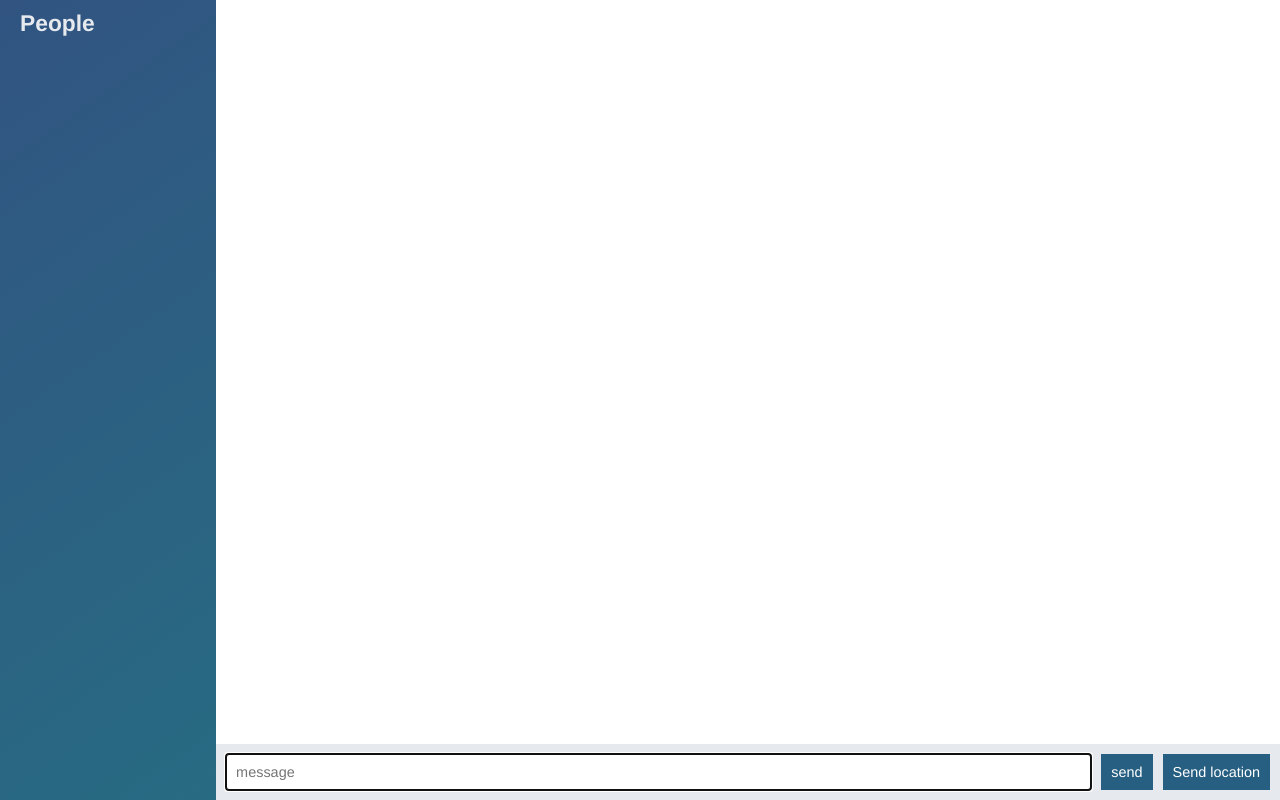
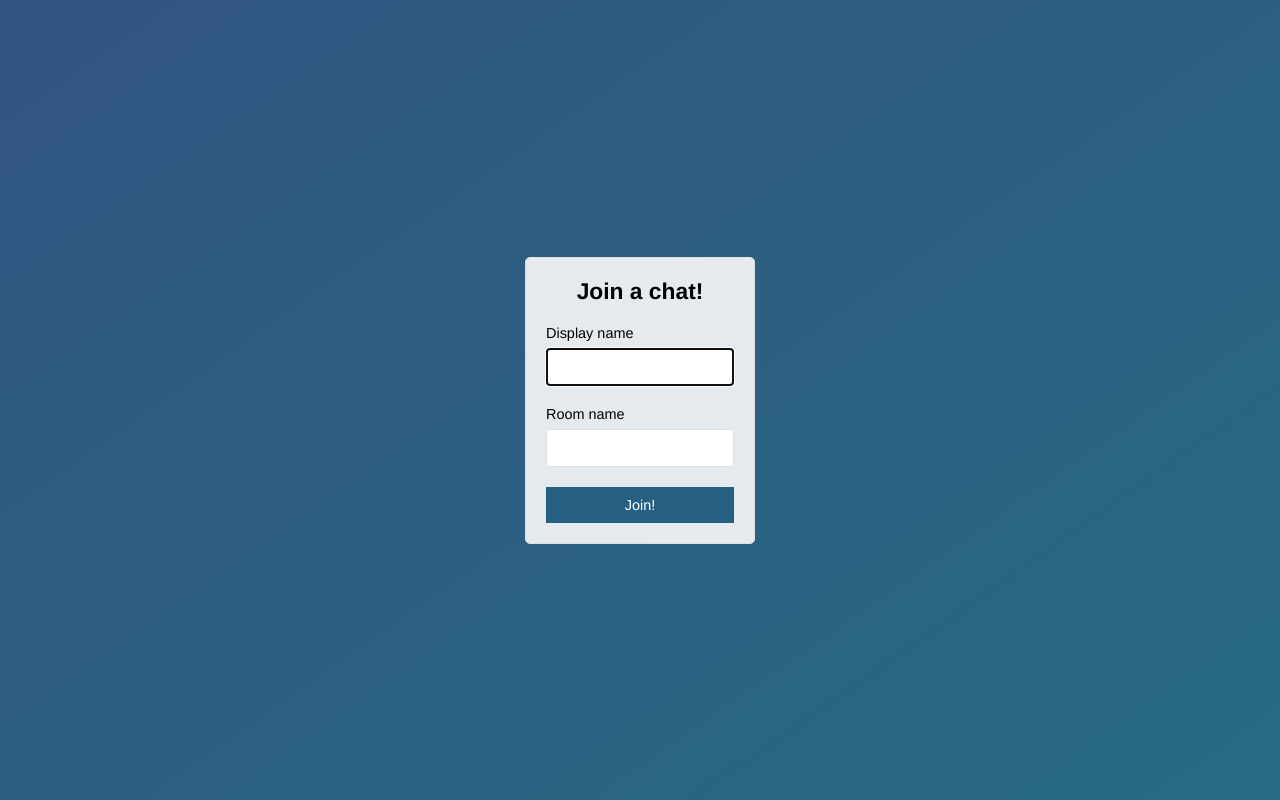
Before and after one commit to Mamoon212/chatapp, a website: page public/index.html in a window 1280 px wide. Drawn offline with nearby package versions, Linux system fonts and the light colour scheme; no server answers.

Commit message:
add join page

```diff
--- a/public/index.html
+++ b/public/index.html
@@ -3,48 +3,29 @@
     <head>
         <meta charset="utf-8">
         <link rel="stylesheet" href="/css/styles.css">
+        <meta name="viewport" content="width=device-width, initial-scale=1, user-scalable=no">
+        <title>Join Page</title>
+
     </head>
-    <body class="chat">
-        <div class= "chat__sidebar">
-            <h3> People </h3>
-            <div id="users"></div>
+    <body class="centered-form">
+        <div class="centered-form__form">
+            <form action="/chat.html">
+                <div class="form-field">
+                    <h3>Join a chat!</h3>
+                </div>
+                <div class="form-field">
+                    <label>Display name</label>
+                    <input type="text" name="name" autofocus>
+                </div>
+                <div class="form-field">
+                    <label>Room name</label>
+                    <input type="text" name="room"/>
+                </div>
+                <div class="form-field">
+                    <button>Join!</button>
+                </div>
+            </form>
+
         </div>
-        <div class="chat__main">
-             <ol id="messages" class="chat__messages"></ol>
-        <div class="chat__footer">
-             <form id="message-form">
-            <input name="message" type="text" placeholder="message" autofocus autocomplete="off">
-            <button>send</button>
-        </form>
-        <button id="send-location">Send location</button>
-        </div>
-        </div>
-        <script id="message-template" type="text/template">
-            <li class="message">
-                <div class="message__title">
-                    <h4>{{from}}</h4>
-                    <span>{{createdAt}}</span>
-                </div>
-                <div class="message__body">
-                    <p>{{text}}</p>
-                </div>
-            </li>
-        </script>
-         <script id="location-message-template" type="text/template">
-            <li class="message">
-                <div class="message__title">
-                    <h4>{{from}}</h4>
-                    <span>{{createdAt}}</span>
-                </div>
-                <div class="message__body">
-                    <a href="{{url}}" target="_blank">My current location</a>
-                </div>
-            </li>
-        </script>
-        <script src="/socket.io/socket.io.js"></script>
-        <script type="text/javascript" src="/js/libs/jquery-3.3.1.min.js"></script>
-        <script type="text/javascript" src="/js/libs/moment.js"></script>
-        <script type="text/javascript" src="/js/libs/mustache.js"></script>
-        <script type="text/javascript" src="/js/index.js"></script>
     </body>
 </html>
```
Also changed, not shown: public/chat.html (added, +51 -0 lines), public/js/chat.js (renamed from public/js/index.js).
